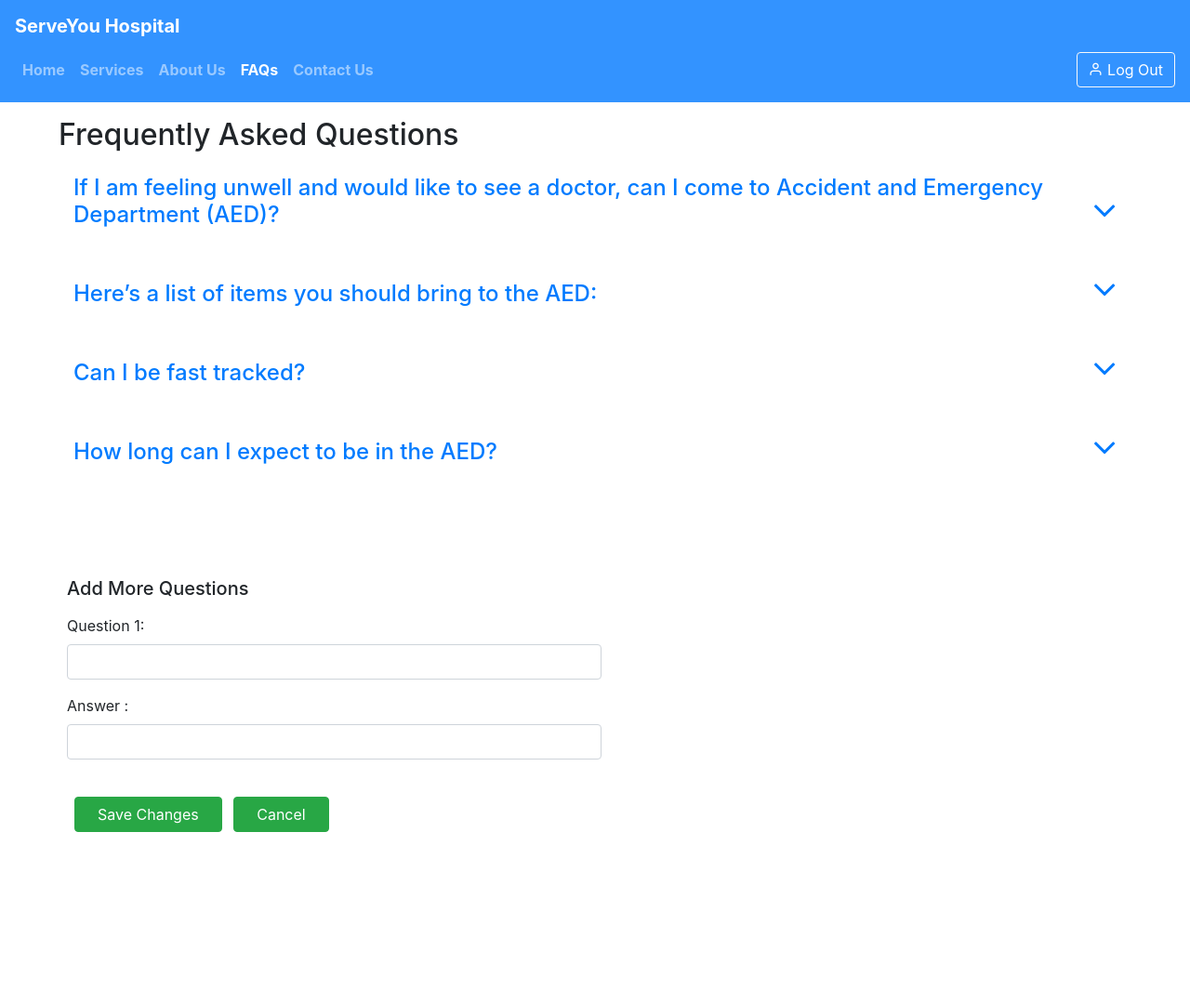
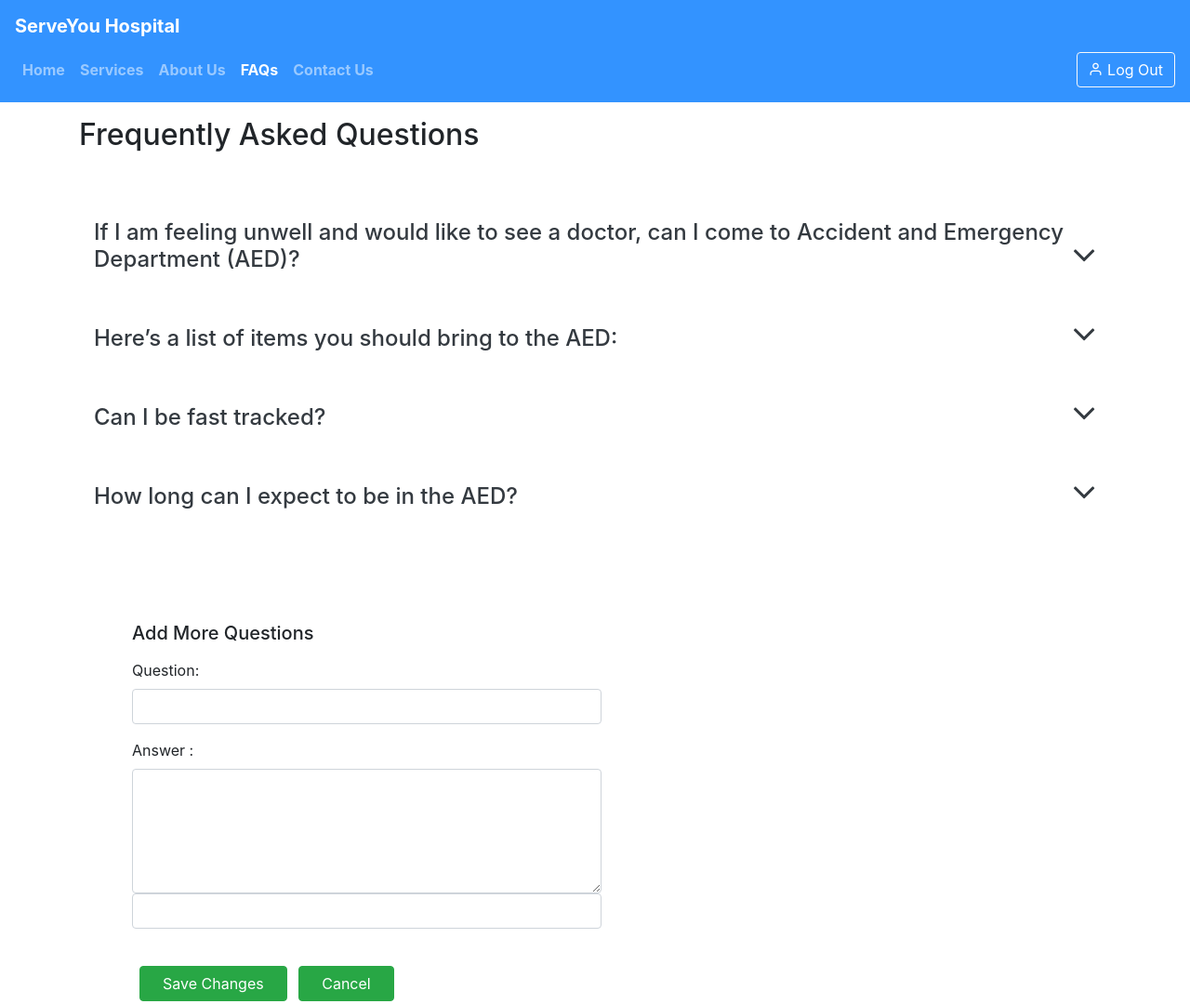
Before and after one commit to trf213/SQA, a plain HTML site: page faqadmin.html in a window 1280 px wide. Shown: the whole page at 93% size. Before the commit the page ends 967 px from the top, so only its background shows below. Drawn offline with nearby package versions, Linux system fonts and the light colour scheme; a script that the page names is missing; files whose address does not match are found by name.

Commit message:
Add files via upload

```diff
--- a/faqadmin.html
+++ b/faqadmin.html
@@ -85,15 +85,17 @@
 </nav>
 
 <section class="accordbar clearfix mt-3 px-5" aria-label="List Sectons">
-    <div class="container-fluid">
+    <div class="container">
         <div class="row">
             <div class="col-12">
                 <h2>Frequently Asked Questions</h2>
+                <br>
+                <br>
                 <div class="panel-group" id="accordion" role="tablist" aria-multiselectable="true">
                     <div class="panel initial-line">
                         <div class="line-header p-3 mb-3" role="tab" id="line1">
                             <h3 class="line-name">
-                                <a class="collapsed" role="button" title="" data-toggle="collapse"
+                                <a class="collapsed text-dark" role="button" title="" data-toggle="collapse"
                                     data-parent="#accordion" href="#collapse0" aria-expanded="true"
                                     aria-controls="collapse0">
                                     If I am feeling unwell and would like to see a doctor, can I come to Accident and
@@ -115,7 +117,7 @@
                 <div class="panel initial-line">
                     <div class="line-header p-3 mb-3" role="tab" id="line2">
                         <h3 class="line-name">
-                            <a class="collapsed" role="button" title="" data-toggle="collapse" data-parent="#accordion"
+                            <a class="collapsed text-dark" role="button" title="" data-toggle="collapse" data-parent="#accordion"
                                 href="#collapse1" aria-expanded="true" aria-controls="collapse1">
                                 Here’s a list of items you should bring to the AED:
                             </a>
@@ -138,7 +140,7 @@
                 <div class="panel initial-line">
                     <div class="line-header p-3 mb-3" role="tab" id="line3">
                         <h3 class="line-name">
-                            <a class="collapsed" role="button" title="" data-toggle="collapse" data-parent="#accordion"
+                            <a class="collapsed text-dark" role="button" title="" data-toggle="collapse" data-parent="#accordion"
                                 href="#collapse2" aria-expanded="true" aria-controls="collapse2">
                                 Can I be fast tracked?
 
@@ -157,7 +159,7 @@
                 <div class="panel initial-line">
                     <div class="line-header p-3 mb-3" role="tab" id="line4">
                         <h3 class="line-name">
-                            <a class="collapsed" role="button" title="" data-toggle="collapse" data-parent="#accordion"
+                            <a class="collapsed text-dark" role="button" title="" data-toggle="collapse" data-parent="#accordion"
                                 href="#collapse3" aria-expanded="true" aria-controls="collapse3">
                                 How long can I expect to be in the AED?
                             </a>
@@ -185,7 +187,7 @@
 
 
 <section>
-    <div class="container-fluid">
+    <div class="container">
         <div class="row">
             <div class="col p-5 ml-4">
 
@@ -195,14 +197,16 @@
                         <div class="col-lg mb-md-0">
 
                             <div class="form-group mb-3">
-                                <label for="question1">Question 1:</label>
-                                <input type="text" name="question1" class="form-control">
+                                <label for="question">Question:</label>
+                                <input type="text" name="question" id="question" class="form-control">
 
                             </div>
+                            <div class="form-group mb-3 w-100">
+                                <label for="answer">Answer :</label>
+                                <br>
+                                <textarea class="form-control" name="answer" id="answer" cols="70" rows="5" ></textarea>
+                                <input type="text" name="answer" class="form-control">
 
-                            <div class="form-group mb-3">
-                                <label for="answer1">Answer :</label>
-                                <input type="text" name="answer1" class="form-control">
                             </div>
                         </div>
                         <div class="col-sm"></div>
```
Also changed, not shown: faq.html (+6 -5 lines), ward.html (+6 -5 lines).
